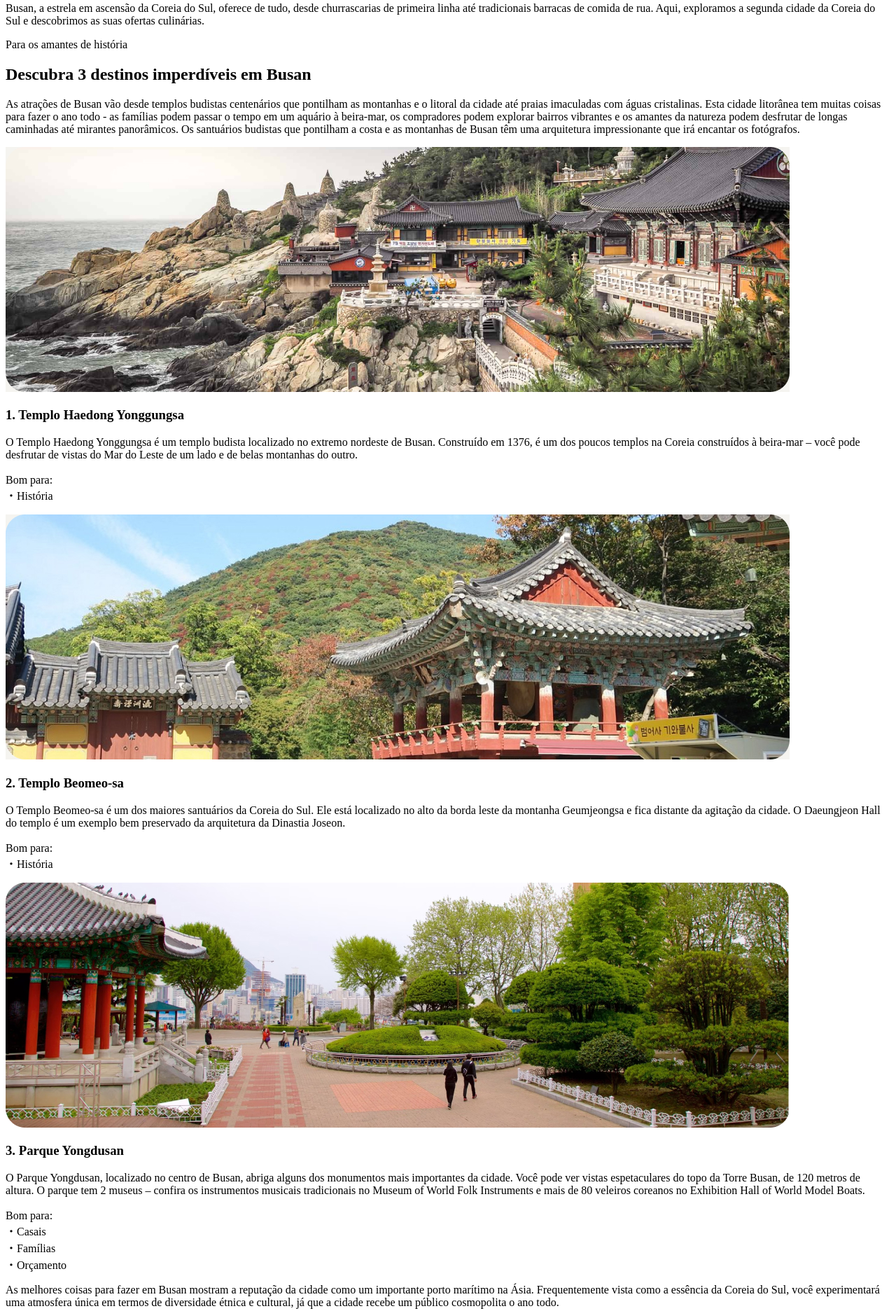
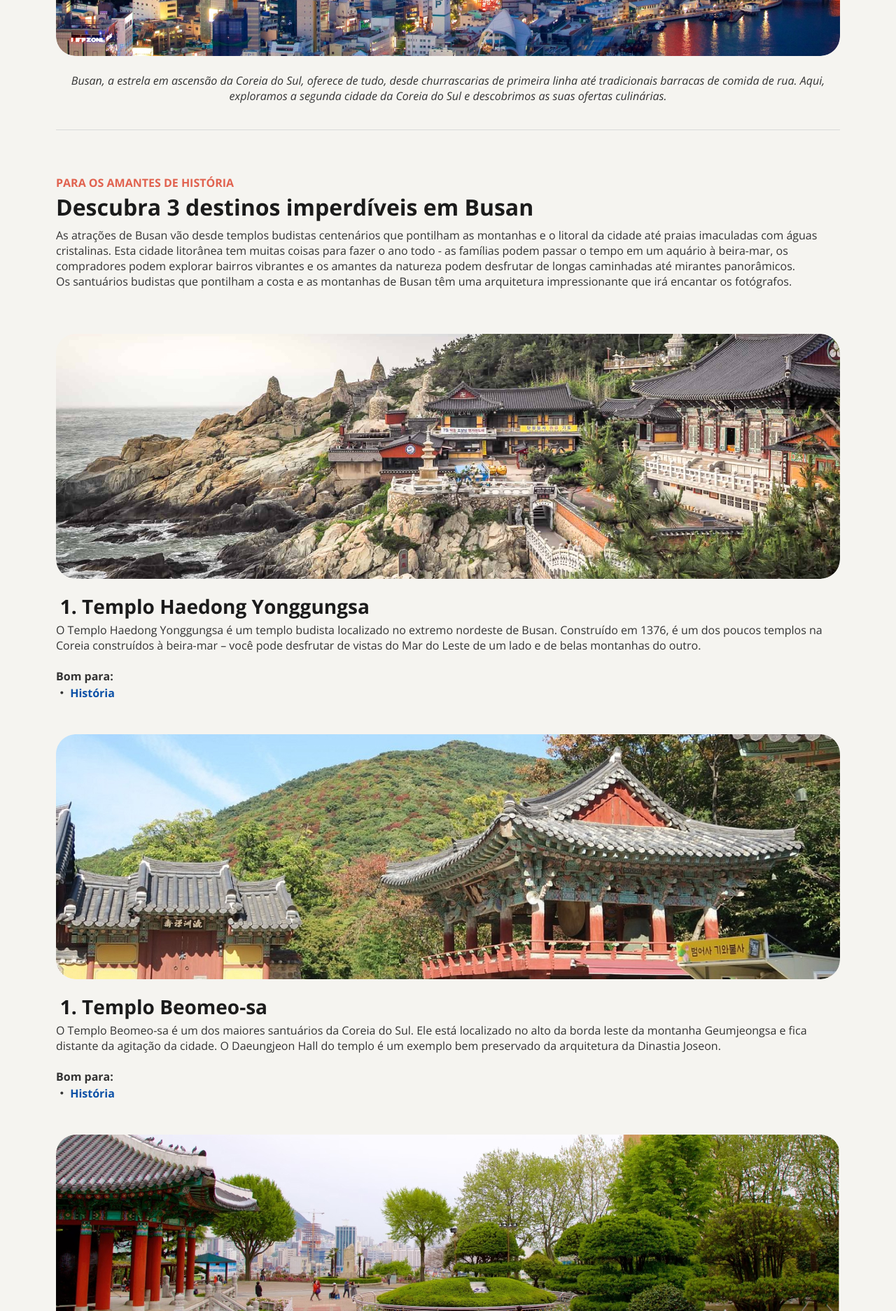
Before and after one commit to carolmalveiraa/Projeto-Rockeaset, a plain HTML site: page index.html in a window 1280 px wide. Shown: the part 791-2664 px from the top of the page at 70% size. Drawn offline with nearby package versions, Linux system fonts and the light colour scheme; a web font is replaced by a local one.

Commit message:
modificações

```diff
--- /dev/null
+++ b/global.css
@@ -0,0 +1,35 @@
+body {
+  margin: 0;
+  line-height: normal;
+}
+
+:root {
+  /* fonts */
+  --font-alice: Alice;
+  --paragraph: "Open Sans";
+
+  /* font sizes */
+  --paragraph-size: 16px;
+  --h3-size: 28px;
+  --h2-size: 32px;
+  --h1-size: 36px;
+
+  /* Colors */
+  --background-default: #f5f4f0;
+  --text-secondary: #333;
+  --border-primary: #d9d9d9;
+  --text-primary: #1b1b1b;
+  --color-darkslateblue: #0c51a7;
+  --text-headline: #e1624f;
+
+  /* Gaps */
+  --gap-9xs: 4px;
+  --gap-xl: 20px;
+  --gap-5xs: 8px;
+
+  /* Paddings */
+  --padding-18xl: 37px;
+
+  /* Border radiuses */
+  --br-9xl: 28px;
+}
--- a/index.html
+++ b/index.html
@@ -4,106 +4,219 @@
     <meta charset="UTF-8" />
     <meta name="viewport" content="width=device-width, initial-scale=1.0" />
     <title>Local Turístico</title>
+    <link rel="stylesheet" href="global.css" />
+    <link rel="stylesheet" href="style.css" />
+    <link
+      rel="stylesheet"
+      href="https://fonts.googleapis.com/css2?family=Open Sans:ital,wght@0,400;0,700;1,400&display=swap"
+    />
+    <link
+      rel="stylesheet"
+      href="https://fonts.googleapis.com/css2?family=Alice:wght@400&display=swap"
+    />
   </head>
   <body>
-    <div id="local-turistico">
-      <div id="container">
-        <div id="title-page">
-          <p id="headline">Sua próxima viagem:</p>
-          <h1>Conheça Busan</h1>
+    <div class="local-turistico">
+      <div class="container">
+        <div class="title-page">
+          <b class="headline">Sua próxima viagem:</b>
+          <b class="titlle-h1">Conheça Busan</b>
         </div>
-        <div id="description-image">
-          <img class="image-busan" src="assets/image.jpg" alt="" />
-          <p id="description">
-            Busan, a estrela em ascensão da Coreia do Sul, oferece de tudo,
+        <div class="description-image">
+          <img class="image-icon" alt="" src="assets/image.jpg" />
+          <i class="description"
+            >Busan, a estrela em ascensão da Coreia do Sul, oferece de tudo,
             desde churrascarias de primeira linha até tradicionais barracas de
             comida de rua. Aqui, exploramos a segunda cidade da Coreia do Sul e
-            descobrimos as suas ofertas culinárias.
+            descobrimos as suas ofertas culinárias.</i
+          >
+        </div>
+        <div class="content-list">
+          <div class="divisor"></div>
+          <div class="title-page">
+            <div class="title">
+              <b class="headline1">Para os amantes de história</b>
+              <b class="title-h2">Descubra 3 destinos imperdíveis em Busan</b>
+            </div>
+            <div class="paragraph">
+              <p class="as-atraes-de">
+                As atrações de Busan vão desde templos budistas centenários que
+                pontilham as montanhas e o litoral da cidade até praias
+                imaculadas com águas cristalinas. Esta cidade litorânea tem
+                muitas coisas para fazer o ano todo - as famílias podem passar o
+                tempo em um aquário à beira-mar, os compradores podem explorar
+                bairros vibrantes e os amantes da natureza podem desfrutar de
+                longas caminhadas até mirantes panorâmicos.
+              </p>
+              <p class="as-atraes-de">
+                Os santuários budistas que pontilham a costa e as montanhas de
+                Busan têm uma arquitetura impressionante que irá encantar os
+                fotógrafos.
               </p>
             </div>
           </div>
-      <div id="content-list">
-        <div id="divisor"></div>
-
-        <div id="title-list">
-          <div id="title">
-            <p id="headline">Para os amantes de história</p>
-            <h2 id="title">Descubra 3 destinos imperdíveis em Busan</h2>
-          </div>
-        </div>
-
-        <p id="paragraph">
-          As atrações de Busan vão desde templos budistas centenários que
-          pontilham as montanhas e o litoral da cidade até praias imaculadas com
-          águas cristalinas. Esta cidade litorânea tem muitas coisas para fazer
-          o ano todo - as famílias podem passar o tempo em um aquário à
-          beira-mar, os compradores podem explorar bairros vibrantes e os
-          amantes da natureza podem desfrutar de longas caminhadas até mirantes
-          panorâmicos. Os santuários budistas que pontilham a costa e as
-          montanhas de Busan têm uma arquitetura impressionante que irá encantar
-          os fotógrafos.
+          <div class="list">
+            <div class="card-travel">
+              <img class="image-icon1" alt="" src="assets/image2.jpg" />
+              <div class="content-card">
+                <b class="title-h3">
+                  <ol class="templo-haedong-yonggungsa">
+                    <li>Templo Haedong Yonggungsa</li>
+                  </ol>
+                </b>
+                <div class="content-card1">
+                  <p class="as-atraes-de">
+                    <span>
+                      <span
+                        >O Templo Haedong Yonggungsa é um templo budista
+                        localizado no extremo nordeste de Busan. Construído em
+                        1376, é um dos poucos templos na Coreia construídos à
+                        beira-mar – você pode desfrutar de vistas do Mar do
+                        Leste de um lado e de belas montanhas do outro.
+                      </span>
+                    </span>
                   </p>
-
-        <div id="list">
-          <div id="cardtravel">
-            <img src="assets/image2.jpg" alt="Templo Haedong" />
-            <section id="content-card">
-              <h3 id="tittle">1. Templo Haedong Yonggungsa</h3>
-            </section>
-            <p class="content-card">
-              O Templo Haedong Yonggungsa é um templo budista localizado no
-              extremo nordeste de Busan. Construído em 1376, é um dos poucos
-              templos na Coreia construídos à beira-mar – você pode desfrutar de
-              vistas do Mar do Leste de um lado e de belas montanhas do outro.
-              <br /><br />Bom para: <br />・História
+                  <p class="as-atraes-de">
+                    <span>
+                      <span>&nbsp;</span>
+                    </span>
                   </p>
-          </div>
-          <div id="cardtravel1">
-            <img src="assets/image3.jpg" alt="Templo Beomeo-sa" />
-            <section id="content-card">
-              <h3 id="tittle">2. Templo Beomeo-sa</h3>
-            </section>
-            <p class="content-card">
-              O Templo Beomeo-sa é um dos maiores santuários da Coreia do Sul.
-              Ele está localizado no alto da borda leste da montanha Geumjeongsa
-              e fica distante da agitação da cidade. O Daeungjeon Hall do templo
-              é um exemplo bem preservado da arquitetura da Dinastia Joseon.
-              <br /><br />Bom para: <br />・História
+                  <p class="as-atraes-de">
+                    <span>
+                      <b>Bom para:</b>
+                    </span>
                   </p>
-          </div>
-          <div id="cardtravel2">
-            <img src="assets/image4.jpg" alt="Templo Haedong" />
-            <section id="content-card">
-              <h3 id="tittle">3. Parque Yongdusan</h3>
-            </section>
-            <p class="content-card">
-              O Parque Yongdusan, localizado no centro de Busan, abriga alguns
-              dos monumentos mais importantes da cidade. Você pode ver vistas
-              espetaculares do topo da Torre Busan, de 120 metros de altura. O
-              parque tem 2 museus – confira os instrumentos musicais
-              tradicionais no Museum of World Folk Instruments e mais de 80
-              veleiros coreanos no Exhibition Hall of World Model Boats.
-              <br /><br />Bom para: <br />・Casais <br />・Famílias
-              <br />・Orçamento
+                  <p class="as-atraes-de">
+                    <span>
+                      <b>・</b>
+                    </span>
+                    <b>
+                      <span class="histria1">História</span>
+                    </b>
                   </p>
                 </div>
               </div>
-
-        <div id="divisor"></div>
-
-        <p id="description">
+            </div>
+            <div class="card-travel1">
+              <img class="image-icon1" alt="" src="assets/image3.jpg" />
+              <div class="content-card">
+                <b class="title-h3">
+                  <ol class="templo-haedong-yonggungsa">
+                    <li>Templo Beomeo-sa</li>
+                  </ol>
+                </b>
+                <div class="content-card1">
+                  <p class="as-atraes-de">
+                    <span>
+                      <span
+                        >O Templo Beomeo-sa é um dos maiores santuários da
+                        Coreia do Sul. Ele está localizado no alto da borda
+                        leste da montanha Geumjeongsa e fica distante da
+                        agitação da cidade. O Daeungjeon Hall do templo é um
+                        exemplo bem preservado da arquitetura da Dinastia
+                        Joseon.</span
+                      >
+                    </span>
+                  </p>
+                  <p class="as-atraes-de">
+                    <span>
+                      <span>&nbsp;</span>
+                    </span>
+                  </p>
+                  <p class="as-atraes-de">
+                    <span>
+                      <b>Bom para: </b>
+                    </span>
+                  </p>
+                  <p class="as-atraes-de">
+                    <span>
+                      <b>・</b>
+                    </span>
+                    <b>
+                      <span class="histria1">História</span>
+                    </b>
+                  </p>
+                </div>
+              </div>
+            </div>
+            <div class="card-travel2">
+              <img class="image-icon1" alt="" src="assets/image4.jpg" />
+              <div class="content-card">
+                <b class="title-h3">
+                  <ol class="templo-haedong-yonggungsa">
+                    <li>Parque Yongdusan</li>
+                  </ol>
+                </b>
+                <div class="content-card1">
+                  <p class="as-atraes-de">
+                    <span>
+                      <span
+                        >O Parque Yongdusan, localizado no centro de Busan,
+                        abriga alguns dos monumentos mais importantes da cidade.
+                        Você pode ver vistas espetaculares do topo da Torre
+                        Busan, de 120 metros de altura. O parque tem 2 museus –
+                        confira os instrumentos musicais tradicionais no Museum
+                        of World Folk Instruments e mais de 80 veleiros coreanos
+                        no Exhibition Hall of World Model Boats.</span
+                      >
+                    </span>
+                  </p>
+                  <p class="as-atraes-de">
+                    <span>
+                      <span>&nbsp;</span>
+                    </span>
+                  </p>
+                  <p class="as-atraes-de">
+                    <span>
+                      <b>Bom para: </b>
+                    </span>
+                  </p>
+                  <p class="as-atraes-de">
+                    <span>
+                      <b>・</b>
+                    </span>
+                    <b>
+                      <span class="casais1">Casais</span>
+                    </b>
+                  </p>
+                  <p class="famlias">
+                    <b>
+                      <span class="span">・</span>
+                      <span>Famílias</span>
+                    </b>
+                  </p>
+                  <p class="oramento">
+                    <b>
+                      <span class="span">・</span>
+                      <span>Orçamento</span>
+                    </b>
+                  </p>
+                </div>
+              </div>
+            </div>
+          </div>
+        </div>
+        <div class="divisor"></div>
+        <div class="description1">
           As melhores coisas para fazer em Busan mostram a reputação da cidade
           como um importante porto marítimo na Ásia. Frequentemente vista como a
           essência da Coreia do Sul, você experimentará uma atmosfera única em
           termos de diversidade étnica e cultural, já que a cidade recebe um
           público cosmopolita o ano todo.
-        </p>
         </div>
-      <footer class="creditos">
+      </div>
+      <div class="creditos">
         <div class="feito-com">Feito com</div>
-        <img src="assets/ph_heart-fill.svg" alt="coração preto" />
-        <div class="feito-com">pela CriativaDev</div>
-      </footer>
+        <img src="assets/ph_heart-fill.svg" class="coracao" alt="coração" />
+        <div class="feito-com">
+          pela CriativaDev - Apoio <span>Rocketseat</span>
+          <i class="fa-solid fa-rocket"></i>
         </div>
+      </div>
+    </div>
+    <script
+      src="https://kit.fontawesome.com/73c695f888.js"
+      crossorigin="anonymous"
+    ></script>
   </body>
 </html>
--- /dev/null
+++ b/style.css
@@ -0,0 +1,231 @@
+.headline {
+  align-self: stretch;
+  position: relative;
+  text-transform: uppercase;
+}
+.titlle-h1 {
+  align-self: stretch;
+  position: relative;
+  font-size: var(--h1-size);
+  color: var(--text-primary);
+}
+.title-page {
+  align-self: stretch;
+  display: flex;
+  flex-direction: column;
+  align-items: flex-start;
+  justify-content: flex-start;
+  gap: var(--gap-5xs);
+}
+.image-icon {
+  align-self: stretch;
+  position: relative;
+  border-radius: var(--br-9xl);
+  max-width: 100%;
+  overflow: hidden;
+  height: 660px;
+  flex-shrink: 0;
+  object-fit: cover;
+}
+.description {
+  align-self: stretch;
+  position: relative;
+  display: inline-block;
+  height: 37px;
+  flex-shrink: 0;
+}
+.description-image {
+  align-self: stretch;
+  display: flex;
+  flex-direction: column;
+  align-items: center;
+  justify-content: flex-start;
+  padding: 4px 0px;
+  gap: 24px;
+  text-align: center;
+  color: var(--text-secondary);
+}
+.divisor {
+  align-self: stretch;
+  position: relative;
+  border-top: 1px solid var(--border-primary);
+  box-sizing: border-box;
+  height: 1px;
+}
+.headline1 {
+  position: relative;
+  text-transform: uppercase;
+}
+.title-h2 {
+  position: relative;
+  font-size: var(--h2-size);
+  color: var(--text-primary);
+}
+.title {
+  display: flex;
+  flex-direction: column;
+  align-items: flex-start;
+  justify-content: flex-start;
+  gap: 2px;
+}
+.as-atraes-de {
+  margin: 0;
+}
+.paragraph {
+  align-self: stretch;
+  position: relative;
+  color: var(--text-secondary);
+}
+.image-icon1 {
+  align-self: stretch;
+  position: relative;
+  border-radius: var(--br-9xl);
+  max-width: 100%;
+  overflow: hidden;
+  height: 350px;
+  flex-shrink: 0;
+  object-fit: cover;
+}
+.templo-haedong-yonggungsa {
+  margin: 0;
+  font-family: inherit;
+  font-size: inherit;
+  padding-left: var(--padding-18xl);
+}
+.title-h3 {
+  width: 1183.5px;
+  position: relative;
+  display: inline-block;
+}
+.histria1 {
+  color: var(--color-darkslateblue);
+}
+.content-card1 {
+  align-self: stretch;
+  position: relative;
+  font-size: var(--paragraph-size);
+  color: var(--text-secondary);
+}
+.content-card {
+  align-self: stretch;
+  display: flex;
+  flex-direction: column;
+  align-items: flex-start;
+  justify-content: flex-start;
+  gap: var(--gap-9xs);
+}
+.card-travel {
+  align-self: stretch;
+  display: flex;
+  flex-direction: column;
+  align-items: flex-start;
+  justify-content: flex-start;
+  gap: var(--gap-xl);
+}
+.card-travel1 {
+  align-self: stretch;
+  display: flex;
+  flex-direction: column;
+  align-items: center;
+  justify-content: flex-start;
+  gap: var(--gap-xl);
+}
+.casais1 {
+  color: #591b98;
+}
+.span {
+  color: var(--text-secondary);
+}
+.famlias {
+  margin: 0;
+  color: #e5245e;
+}
+.oramento {
+  margin: 0;
+  color: #e95e10;
+}
+.card-travel2 {
+  align-self: stretch;
+  display: flex;
+  flex-direction: column;
+  align-items: flex-end;
+  justify-content: flex-start;
+  gap: var(--gap-xl);
+}
+.list {
+  align-self: stretch;
+  display: flex;
+  flex-direction: column;
+  align-items: flex-end;
+  justify-content: flex-start;
+  gap: 48px;
+  font-size: var(--h3-size);
+  color: var(--text-primary);
+}
+.content-list {
+  width: 1120px;
+  display: flex;
+  flex-direction: column;
+  align-items: flex-start;
+  justify-content: flex-start;
+  gap: 64px;
+}
+.description1 {
+  align-self: stretch;
+  position: relative;
+  color: var(--text-secondary);
+  text-align: center;
+}
+.container {
+  position: absolute;
+  top: 88px;
+  left: calc(50% - 560px);
+  width: 1120px;
+  display: flex;
+  flex-direction: column;
+  align-items: flex-start;
+  justify-content: flex-start;
+  gap: 40px;
+}
+.feito-com {
+  position: relative;
+  line-height: 150%;
+}
+.phheart-fill-icon {
+  width: 16px;
+  position: relative;
+  height: 16px;
+  overflow: hidden;
+  flex-shrink: 0;
+}
+.creditos {
+  position: absolute;
+  top: 3207px;
+  left: 50%;
+  transform: translateX(-50%);
+  display: flex;
+  flex-direction: row;
+  align-items: center;
+  justify-content: center;
+  gap: var(--gap-9xs);
+  color: var(--text-secondary);
+  font-family: var(--font-alice);
+}
+
+.foguete {
+  width: 16px;
+  height: 16px;
+  color: var(--text-secondary);
+}
+
+.local-turistico {
+  width: 100%;
+  position: relative;
+  background-color: var(--background-default);
+  height: 3279px;
+  overflow: hidden;
+  text-align: left;
+  font-size: var(--paragraph-size);
+  color: var(--text-headline);
+  font-family: var(--paragraph);
+}
```
Also changed, not shown: assets/foguete.png (added). Lines whose indentation alone changed are shown as unchanged.
